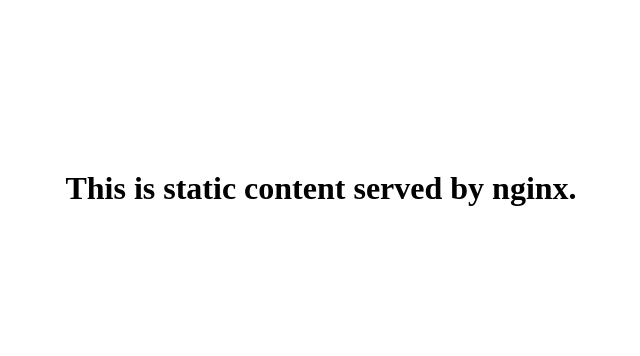
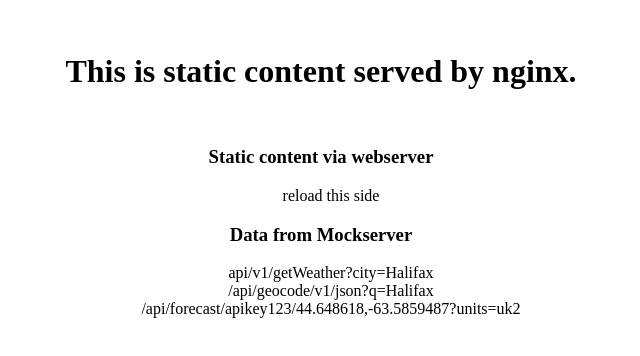
Before and after one commit to ckroeger/wiremock-advanced, a plain HTML site: page static/index.html in a window 1280 px wide. Shown: the part 372-728 px from the top of the page, without its empty margins (319-959 px from the left). Drawn offline with Linux system fonts and the light colour scheme.

Commit message:
add dos2unix to dockerfile and copy wiremock-artifacts to image add links index.html (static webcontent)

```diff
--- a/static/index.html
+++ b/static/index.html
@@ -1,11 +1,45 @@
 <!DOCTYPE html>
-<html>
+<html lang="en">
 <head>
     <title>Awesome Website</title>
     <link rel="stylesheet" type="text/css" href="./css/style.css">
+    <style>
+        .centered-list {
+            list-style-type: none;
+            padding: 0;
+        }
+        .centered-list > li {
+            display: block;
+            margin: 10px auto;
+        }
+        .centered-list li a {
+            text-decoration: none;
+            color: #000;
+            text-align: center;
+            display: block;
+        }
+        .centered-list ul {
+            list-style-type: none;
+            padding-left: 20px;
+        }
+    </style>
 </head>
 <body>
-    <img class="logo" src="./img/swan.png" alt="Swan Logo">
-    <h1 class="center-text">This is static content served by nginx.</h1>
+<img class="logo" src="./img/swan.png" alt="Swan Logo">
+<h1 class="center-text">This is static content served by nginx.</h1>
+<ul class="centered-list">
+    <li><h3>Static content via webserver</h3>
+        <ul>
+            <li><a href="/index.html">reload this side</a></li>
+        </ul>
+    </li>
+    <li><h3>Data from Mockserver</h3>
+        <ul>
+            <li><a href="http://localhost:8090/api/v1/getWeather?city=Halifax" target="_blank">api/v1/getWeather?city=Halifax</a></li>
+            <li><a href="http://localhost:8090/api/geocode/v1/json?q=Halifax" target="_blank">/api/geocode/v1/json?q=Halifax</a></li>
+            <li><a href="http://localhost:8090/api/forecast/apikey123/44.648618,-63.5859487?units=uk2" target="_blank">/api/forecast/apikey123/44.648618,-63.5859487?units=uk2</a></li>
+        </ul>
+    </li>
+</ul>
 </body>
 </html>
```
Also changed, not shown: 2 other files.
